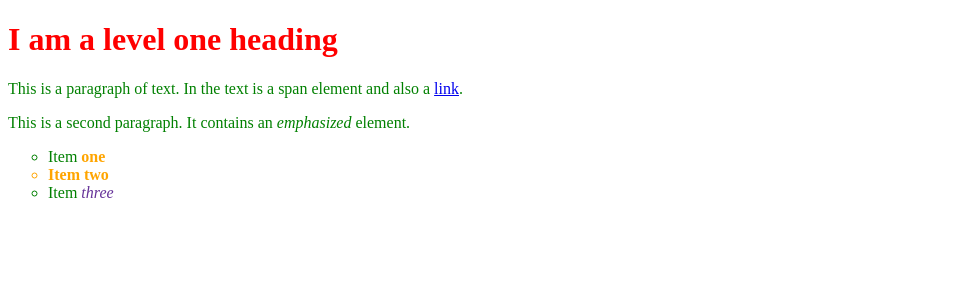
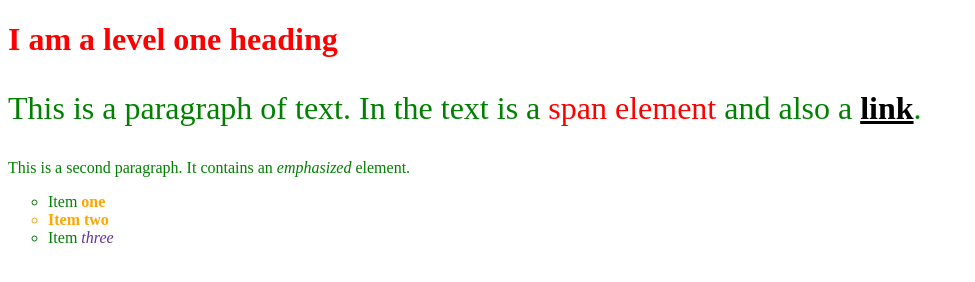
Before and after one commit to jeffgoens/weather-app, a plain HTML site: page index.html in a window 1280 px wide. Shown: the whole page, without its empty margins (0-975 px from the left). Drawn offline with Linux system fonts and the light colour scheme.

Commit message:
Added additional styling from tutorial

```diff
--- a/styles.css
+++ b/styles.css
@@ -18,3 +18,33 @@ li {
 li em {
     color: rebeccapurple;
 }
+
+h1 + p {
+    font-size: 200%;
+}
+
+p span {
+    color: red;
+}
+
+a:link {
+    color: black;
+}
+
+a:visited {
+    color: red;
+}
+
+/* a:hover {
+    text-decoration: none;
+} */
+
+a {
+    font-weight: bold;
+}
+
+/* body h1 + p .special {
+    color: yellow;
+    background-color: black;
+    padding: 5px;
+} */
```
